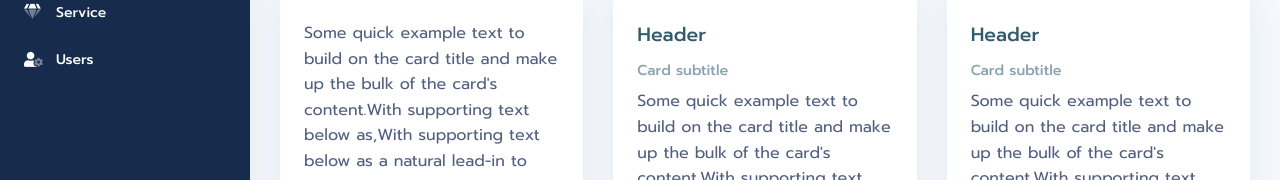
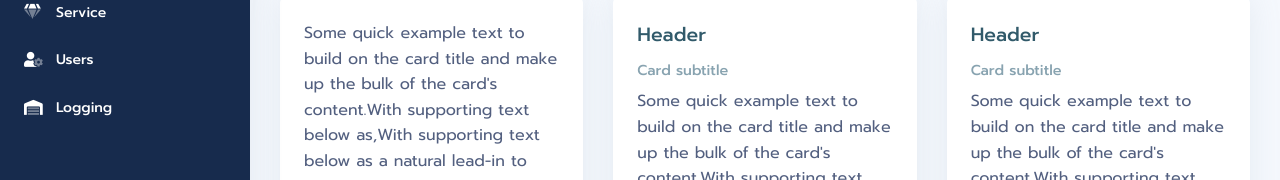
Before and after one commit to inhumba/centry-backend, a website: page pug/card.pug in a window 1280 px wide. Shown: the part 156-336 px from the top of the page. Drawn offline with nearby package versions, Linux system fonts and the light colour scheme; files that its build step writes are made by us from their sources.

Commit message:
add : Include Logging menu

```diff
--- a/pug/master/sidenav.pug
+++ b/pug/master/sidenav.pug
@@ -44,3 +44,10 @@ nav#sidenav-main.sidenav.navbar.navbar-vertical.fixed-left.navbar-expand-xs.side
 						a.nav-link(href="#", title="Users")
 							i.fad.fa-user-cog
 							span.nav-link-text Users
+
+					li.nav-item
+						|
+						|
+						a.nav-link(href="#", title="Logging")
+							i.fad.fa-warehouse
+							span.nav-link-text Logging
```
Also changed, not shown: pages/template.html, pug/accordion.html, pug/button.html, pug/card.html, pug/form-layout.html, pug/grid.html, pug/modal.html, pug/tabs.html.
